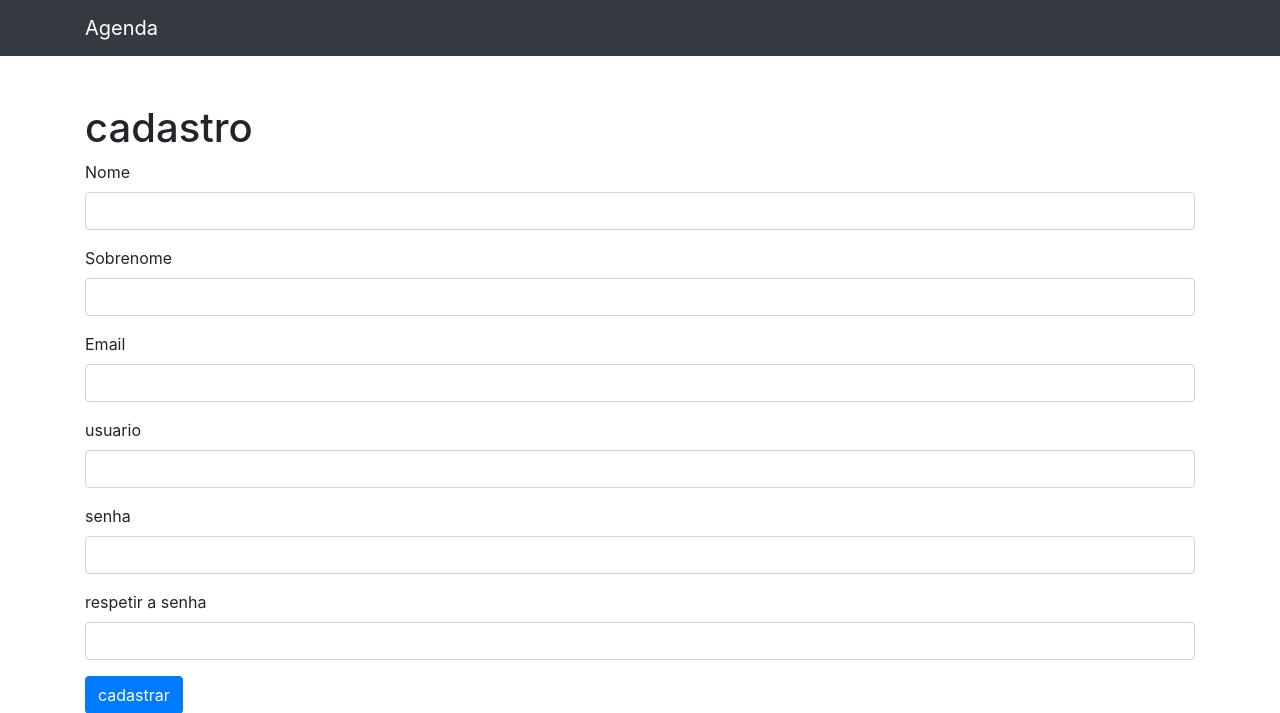
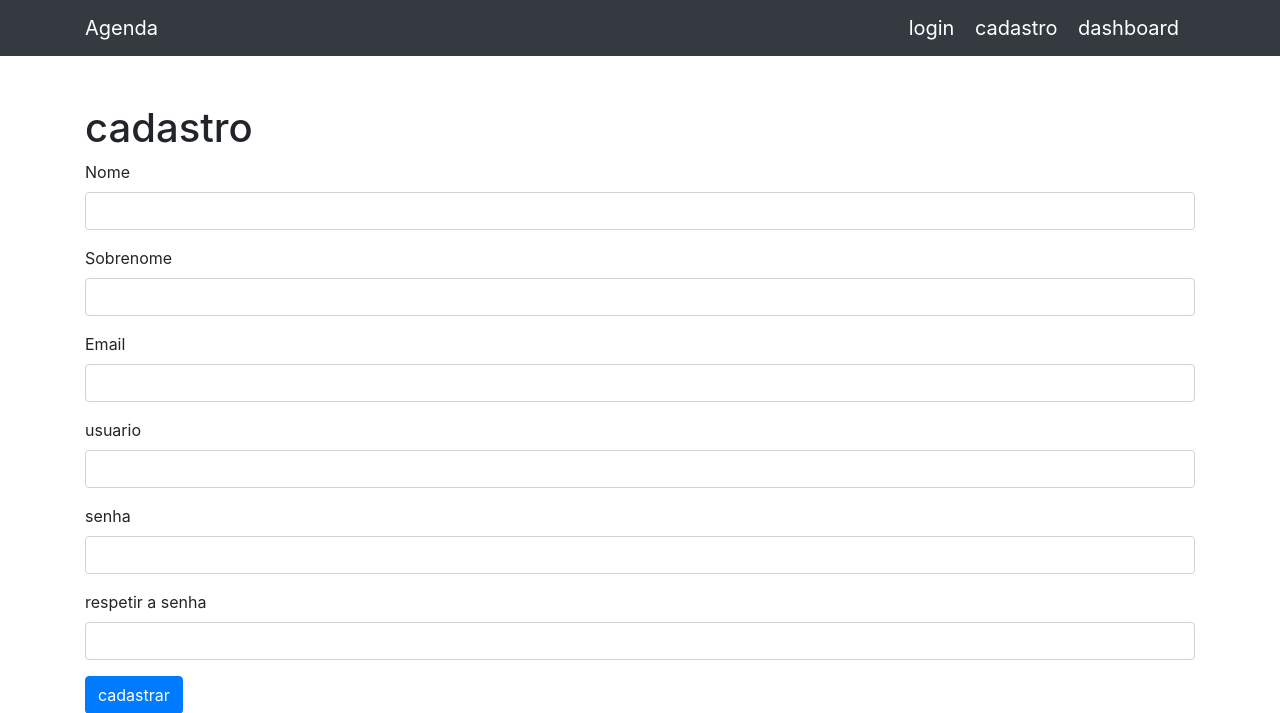
Before and after one commit to fabricio-de-souza-santos/Projeto-Agenda-django, a Django app: page /accounts/cadastro/ in a window 1280 px wide. Shown: the top 713 px of the page. Run offline with Django 4.2, Linux system fonts and the light colour scheme; parts of the project's set-up code (start-up, migrations or seed data) failed here and were passed over; some libraries are stand-ins or nearby versions.

Commit message:
alteração nav bar

```diff
--- a/Agenda-django/templates/parciais/_nav.html
+++ b/Agenda-django/templates/parciais/_nav.html
@@ -1,9 +1,17 @@
 <nav class="navbar navbar-expand-lg navbar-dark bg-dark static-top">
     <div class="container">
         <a class="navbar-brand" href="{% url 'index' %}">Agenda</a>
+
+
         <button class="navbar-toggler" type="button" data-toggle="collapse" data-target="#navbarResponsive"
             aria-controls="navbarResponsive" aria-expanded="false" aria-label="Toggle navigation">
             <span class="navbar-toggler-icon"></span>
         </button>
+
+        <div>
+            <a class="navbar-brand" href="{% url 'login' %}">login</a>
+            <a class="navbar-brand" href="{% url 'cadastro' %}">cadastro</a>
+            <a class="navbar-brand" href="{% url 'dashboard' %}">dashboard</a>
+        </div>
     </div>
 </nav>
```
Also changed, not shown: Agenda-django/db.sqlite3, Agenda-django/media/fotos/2022/07/homem-ararnha_oFwkM95.png (added).
